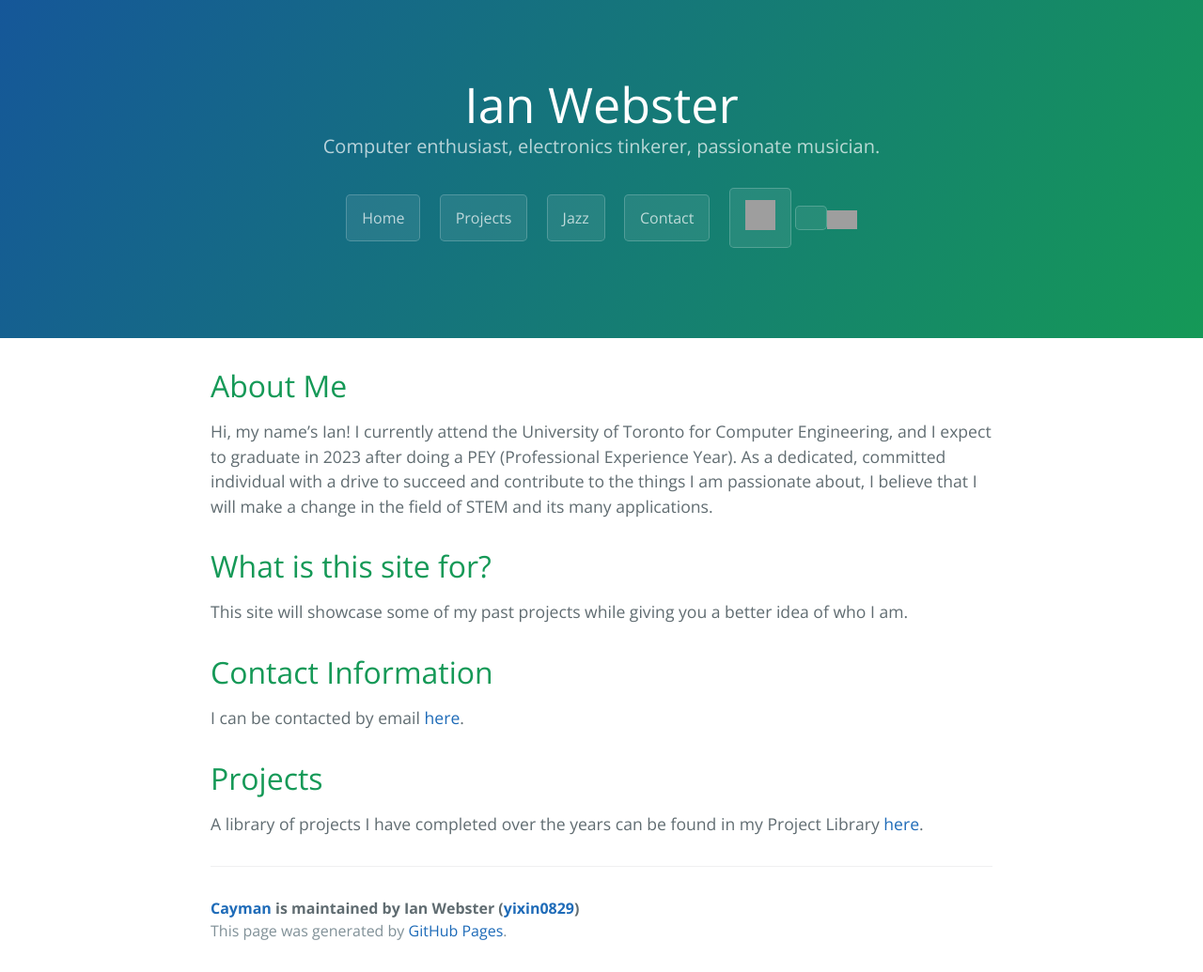
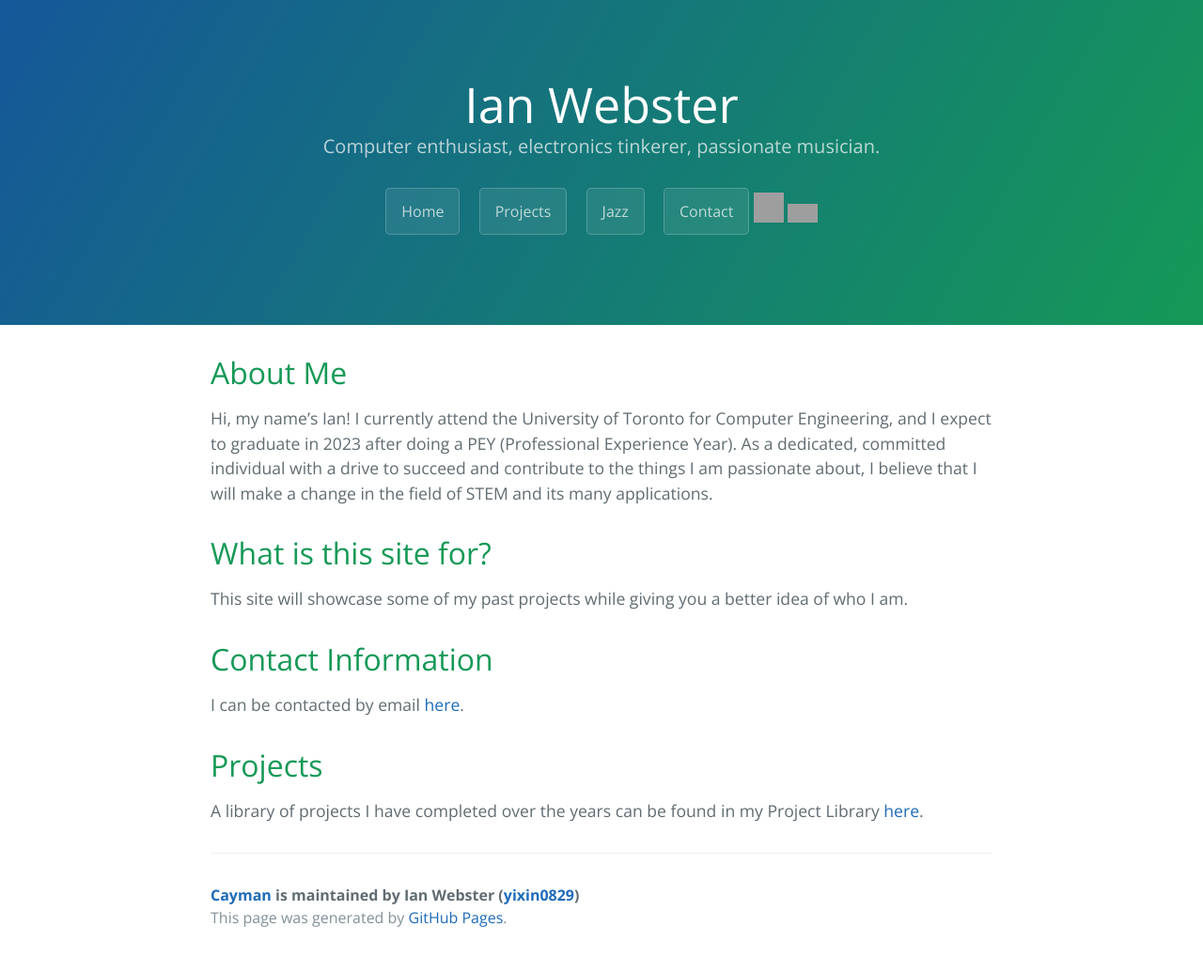
Before and after one commit to yixin0829/Cayman, a Jekyll site: the page built from index.md, in a window 1280 px wide. Shown: the whole page at 94% size. Built offline with Jekyll 4.4.1, drawn with Linux system fonts in a browser that asks for light colours; grey boxes are pictures that could not be loaded.

Commit message:
Update default.html

```diff
--- a/_layouts/default.html
+++ b/_layouts/default.html
@@ -38,7 +38,7 @@
         <a href="{{ '/Cayman/project-library.html' }}" class="btn">Projects</a>
         <a href="{{ '/Cayman/jazz.html' }}" class="btn">Jazz</a>
         <a href="{{ '/Cayman/contact/index.html' }}" class="btn">Contact</a>
-        <a class="btn"><iframe allowtransparency="true" scrolling="no" frameborder="no" src="https://w.soundcloud.com/icon/?url=http%3A%2F%2Fsoundcloud.com%2Fiwebsterproductions&color=orange_white&size=32" style="width: 32px; height: 32px;"></iframe></a>
+        <iframe allowtransparency="true" scrolling="no" frameborder="no" src="https://w.soundcloud.com/icon/?url=http%3A%2F%2Fsoundcloud.com%2Fiwebsterproductions&color=orange_white&size=32" style="width: 32px; height: 32px;"></iframe>
 
         <style>
           .strava-badge- { display: inline-block; height: 32px; }
@@ -46,7 +46,7 @@
           .strava-badge-:hover { background-position: 0 -47px; }
           .strava-badge-follow { height: 32px; width: 32px; background: url(//badges.strava.com/echelon-sprite-32.png) no-repeat 0 0; }
         </style>
-        <a class="btn"><a href="http://strava.com/athletes/10225865/badge" class="strava-badge- strava-badge-follow" target="_blank"><img src="//badges.strava.com/echelon-sprite-32.png" alt="Strava" /></a></a>
+        <a href="http://strava.com/athletes/10225865/badge" class="strava-badge- strava-badge-follow" target="_blank"><img src="//badges.strava.com/echelon-sprite-32.png" alt="Strava" /></a>
       {% endif %}
     </header>
 
```
